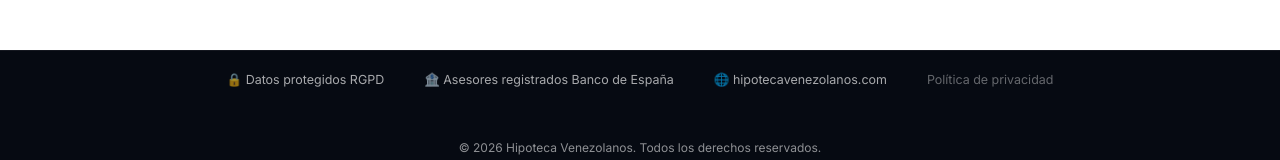
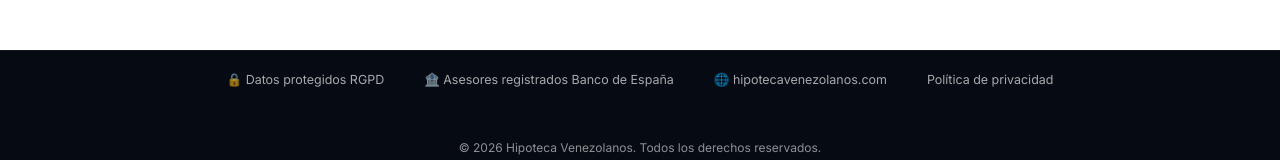
Before and after one commit to winiffer3/hipoteca-venezolanos-web, a React (Vite) app: page /contacto in a window 1280 px wide. Shown: the part 1280-1440 px from the top of the page. Built offline with nearby package versions, Linux system fonts and the light colour scheme.

Commit message:
fix: mejorar accesibilidad — aria-label calculadora, contraste textos, label select formulario, enlace reseñas Google

```diff
--- a/src/App.css
+++ b/src/App.css
@@ -1143,7 +1143,7 @@ footer span {
 
 #footer-privacidad {
   font-size: 0.78rem;
-  color: rgba(255, 255, 255, 0.38);
+  color: rgba(255, 255, 255, 0.65);
   text-decoration: none;
 }
 
--- a/src/pages/Contacto.jsx
+++ b/src/pages/Contacto.jsx
@@ -190,8 +190,9 @@ export default function Contacto() {
               </div>
 
               <div className="form-group">
-                <label>¿En qué podemos ayudarte?</label>
+                <label htmlFor="servicio">¿En qué podemos ayudarte?</label>
                 <select
+                  id="servicio"
                   name="servicio"
                   value={form.servicio}
                   onChange={handleChange}
```
